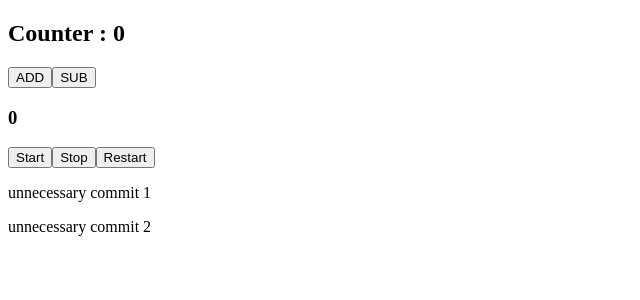
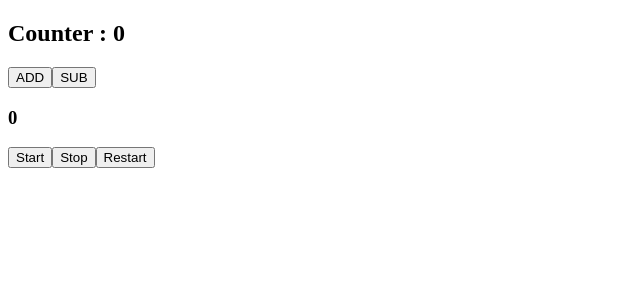
Before and after one commit to callmeehimanshu/machineCodingRound, a React (Vite) app in the folder vite-project/: page / in a window 1280 px wide. Shown: the top 300 px of the page, without its empty margins (0-640 px from the left). Built offline with nearby package versions, Linux system fonts and the light colour scheme.

Commit message:
Revert "revert changes by commit id"
This reverts commit e21aa74d8187a825b31cb2a4f097b08351b25efa.

```diff
--- a/vite-project/src/App.jsx
+++ b/vite-project/src/App.jsx
@@ -11,8 +11,7 @@ function App() {
     <>
     <CounterTest/>
      <StopWatchTest/>
-     <p>unnecessary commit 1</p>
-     <p>unnecessary commit 2</p>
+
     </>
   )
 }
```
